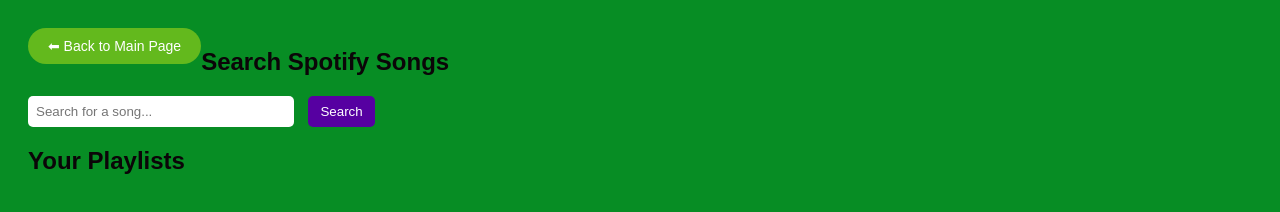
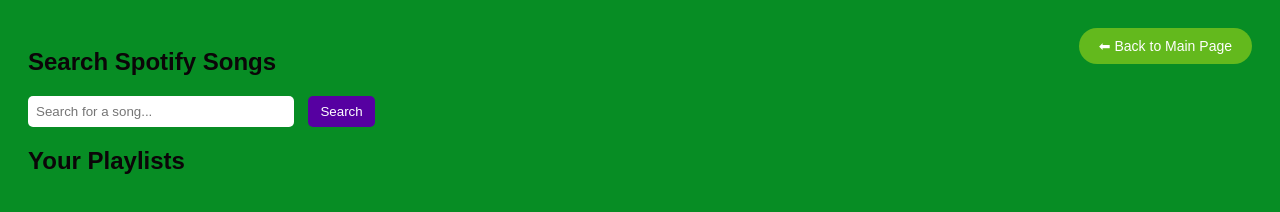
Before and after one commit to babarsultan009/ICT-Website-Project, a plain HTML site: page dashboard.html in a window 1280 px wide. Drawn offline with Linux system fonts and the light colour scheme.

Commit message:
Fix button alignment and update HTML structure

```diff
--- a/dashboard.html
+++ b/dashboard.html
@@ -52,7 +52,7 @@
     cursor:pointer;
     margin-bottom:20px;
     font-size:14px;
-    float: left;  /* Aligns button to the left */
+    float: right;  /* Aligns button to the right */
   ">
   ⬅ Back to Main Page
 </button>
```
